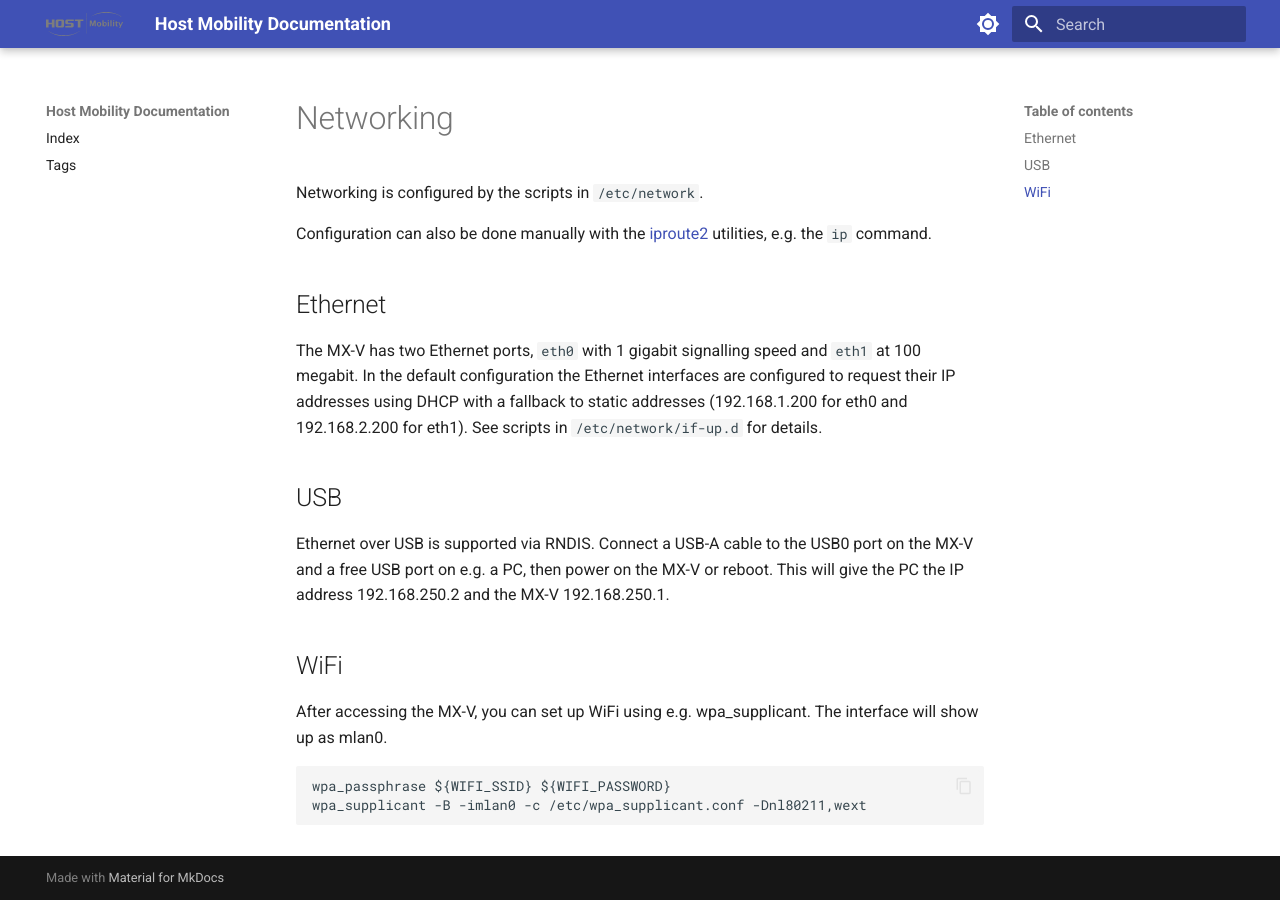
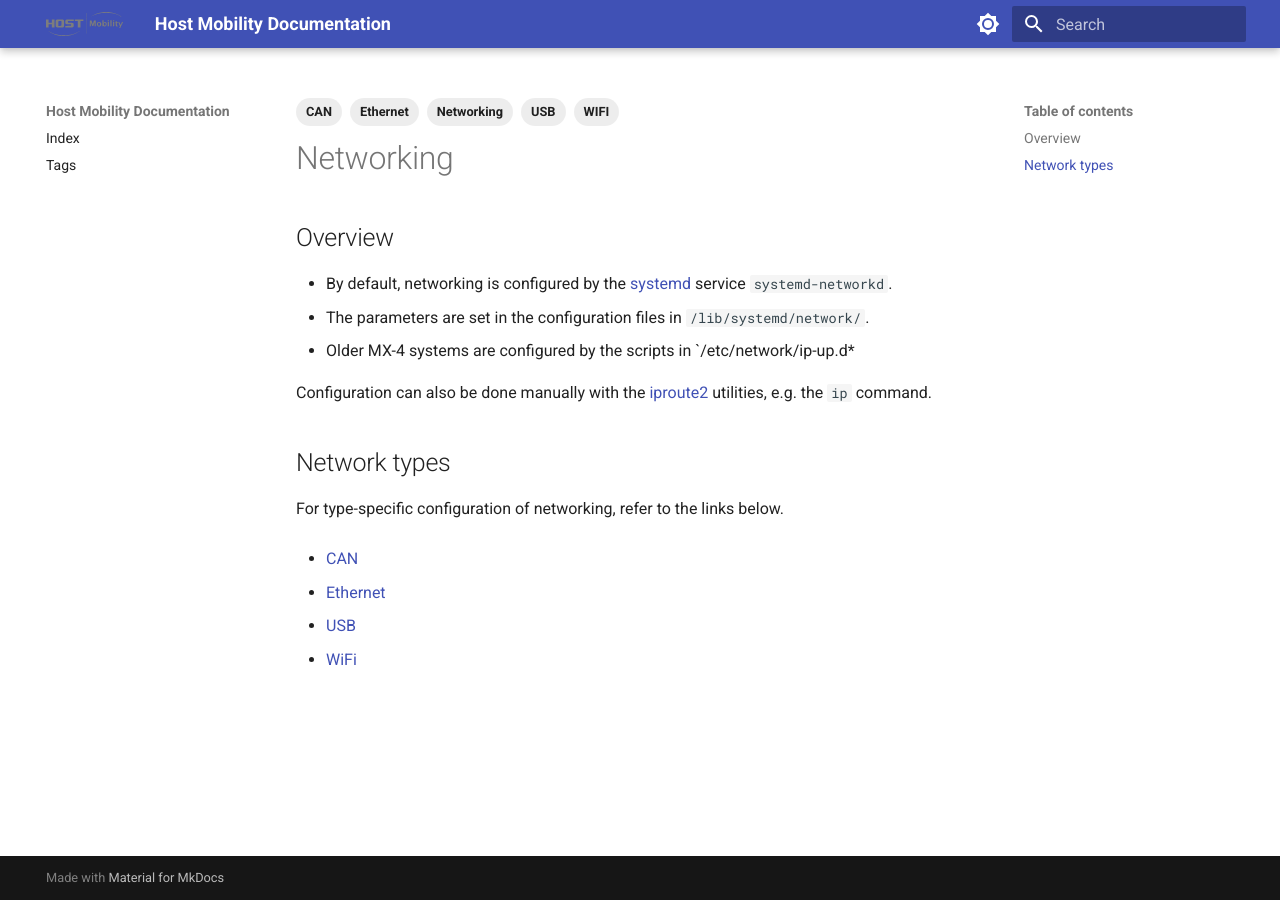
Before and after one commit to hostmobility/documentation, an MkDocs documentation site: the page built from docs/interfaces/networking.md, in a window 1280 px wide. Built offline with MkDocs 1.6.1 and Material for MkDocs 9.7.7, drawn with Linux system fonts in a browser that asks for light colours.

Commit message:
networking: add overview over usb,can,wifi and ethernet

````diff
--- a/docs/interfaces/networking.md
+++ b/docs/interfaces/networking.md
@@ -1,30 +1,30 @@
-# Networking
+---
+title: Networking
+tags:
+  - Networking
+  - CAN
+  - Ethernet
+  - USB
+  - WIFI
+---
 
-Networking is configured by the scripts in `/etc/network`.
+## Overview
+
+* By default, networking is configured by the [systemd](https://systemd.io) service `systemd-networkd`.
+* The parameters are set in the configuration files in `/lib/systemd/network/`.
+* Older MX-4 systems are configured by the scripts in `/etc/network/ip-up.d*
 
 Configuration can also be done manually with the [iproute2](https://wiki.linuxfoundation.org/networking/iproute2) utilities, e.g. the `ip` command.
 
-## Ethernet
 
-The MX-V has two Ethernet ports, `eth0` with 1 gigabit signalling speed and
-`eth1` at 100 megabit. In the default configuration the
-Ethernet interfaces are configured to request their IP addresses using DHCP
-with a fallback to static addresses (192.168.1.200 for eth0 and 192.168.2.200
-for eth1). See scripts in `/etc/network/if-up.d` for details.
+## Network types
 
-## USB
+For type-specific configuration of networking, refer to the links below.
 
-Ethernet over USB is supported via RNDIS. Connect a USB-A cable to the
-USB0 port on the MX-V and a free USB port on e.g. a PC, then power on
-the MX-V or reboot. This will give the PC the IP address 192.168.250.2
-and the MX-V 192.168.250.1.
+*  [CAN](can.md)
 
-## WiFi
+* [Ethernet](ethernet.md)
 
-After accessing the MX-V, you can set up WiFi using
-e.g. wpa_supplicant. The interface will show up as mlan0.
+* [USB](usb.md#ethernet-over-usb)
 
-```
-wpa_passphrase ${WIFI_SSID} ${WIFI_PASSWORD}
-wpa_supplicant -B -imlan0 -c /etc/wpa_supplicant.conf -Dnl80211,wext
-```
+* [WiFi](wifi.md)
````
